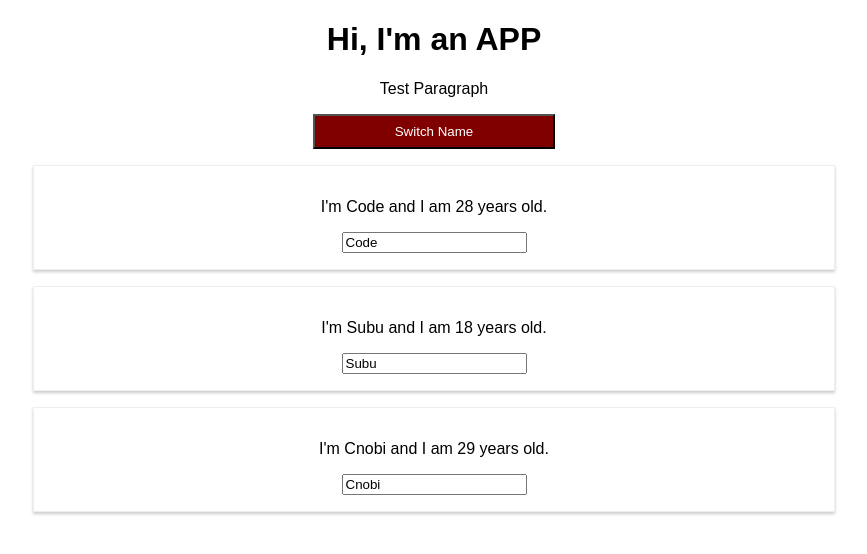
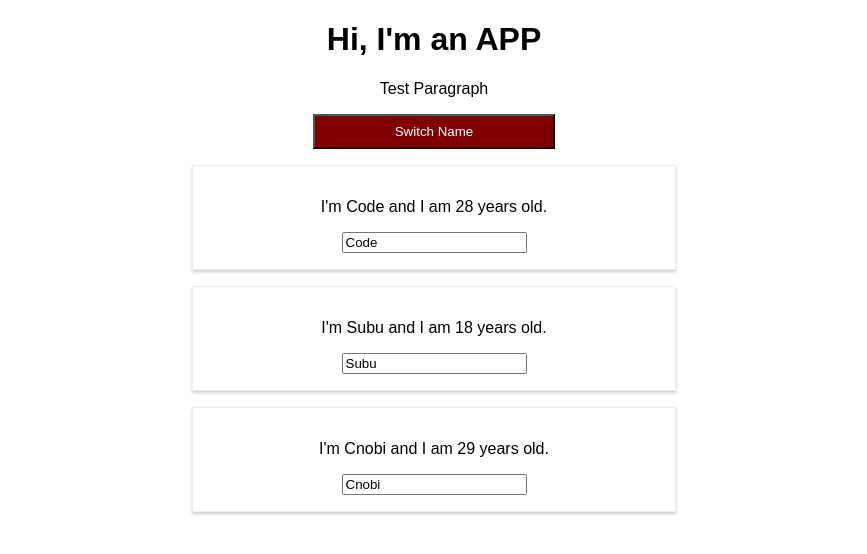
Before and after one commit to Gvranjit/react-1, a React (Create React App) app: page / in a window 1280 px wide. Both pictures are taken after a click on the button "Switch Name". Shown: the top 554 px of the page, without its empty margins (206-1073 px from the left). Built offline with nearby package versions, Linux system fonts and the light colour scheme.

Commit message:
Add StyledComponents

```diff
--- a/src/App.js
+++ b/src/App.js
@@ -4,7 +4,20 @@ import "./App.css";
 
 import Person from "./Person/Person";
 
-import Radium, { StyleRoot } from "radium";
+import styled from "styled-components";
+// import Radium, { StyleRoot } from "radium";
+
+const StyledButton = styled.button`
+     background: ${(props) => (props.alt ? "maroon" : "green")};
+     color: white;
+     padding: 0.5rem 5rem;
+
+     :hover {
+          background: #ffffaa;
+          color: ${(props) => (props.alt ? "maroon" : "green")};
+          cursor: pointer;
+     }
+`;
 
 class App extends Component {
      state = {
@@ -88,17 +101,15 @@ class App extends Component {
                classes.push("bold");
           }
           return (
-               <StyleRoot>
                <div className="App">
                     <h1> Hi, I'm an APP</h1>
                     <p className={classes.join(" ")}>Test Paragraph</p>
-                         <button style={style} onClick={this.togglePersonsHandler}>
+                    <StyledButton alt={this.state.showPersons} onClick={this.togglePersonsHandler}>
                          Switch Name
-                         </button>
+                    </StyledButton>
 
                     <div>{persons}</div>
                </div>
-               </StyleRoot>
           );
           // return React.createElement(
           //      "App",
@@ -108,4 +119,4 @@ class App extends Component {
      }
 }
 
-export default Radium(App);
+export default App;
--- a/src/Person/Person.js
+++ b/src/Person/Person.js
@@ -1,23 +1,36 @@
 import React from "react";
 import "./Person.css";
-import Radium from "radium";
+// import Radium from "radium";
+import styled from "styled-components";
+const person = (props) => {
+     // const style = {
+     //      "@media (min-width:500px": {
+     //           width: "450px",
+     //      },
+     // };
 
-const person = (props) => {
-     const style = {
-          "@media (min-width:500px": {
-               width: "450px",
-          },
-     };
+     const StyledDiv = styled.div`
+          width: 60%;
+          border: 1px solid #eee;
+          margin: 16px auto;
+          box-shadow: 0 2px 3px #ccc;
+          padding: 1rem;
+          @media (min-width: 500px) {
+               width: 450px;
+          }
+     `;
      return (
-          <div className="Person" style={style}>
+          // <div className="Person" style={style}>
+
+          <StyledDiv>
                <p onClick={props.click}>
                     I'm {props.name || "a person"} and I am{" "}
                     {props.age || Math.floor(Math.random() * 30)} years old.
                </p>
                <p>{props.children}</p>
                <input type="text" value={props.name} onChange={props.change} />
-          </div>
+          </StyledDiv>
      );
 };
 
-export default Radium(person);
+export default person;
```
Lines whose indentation alone changed are shown as unchanged.
